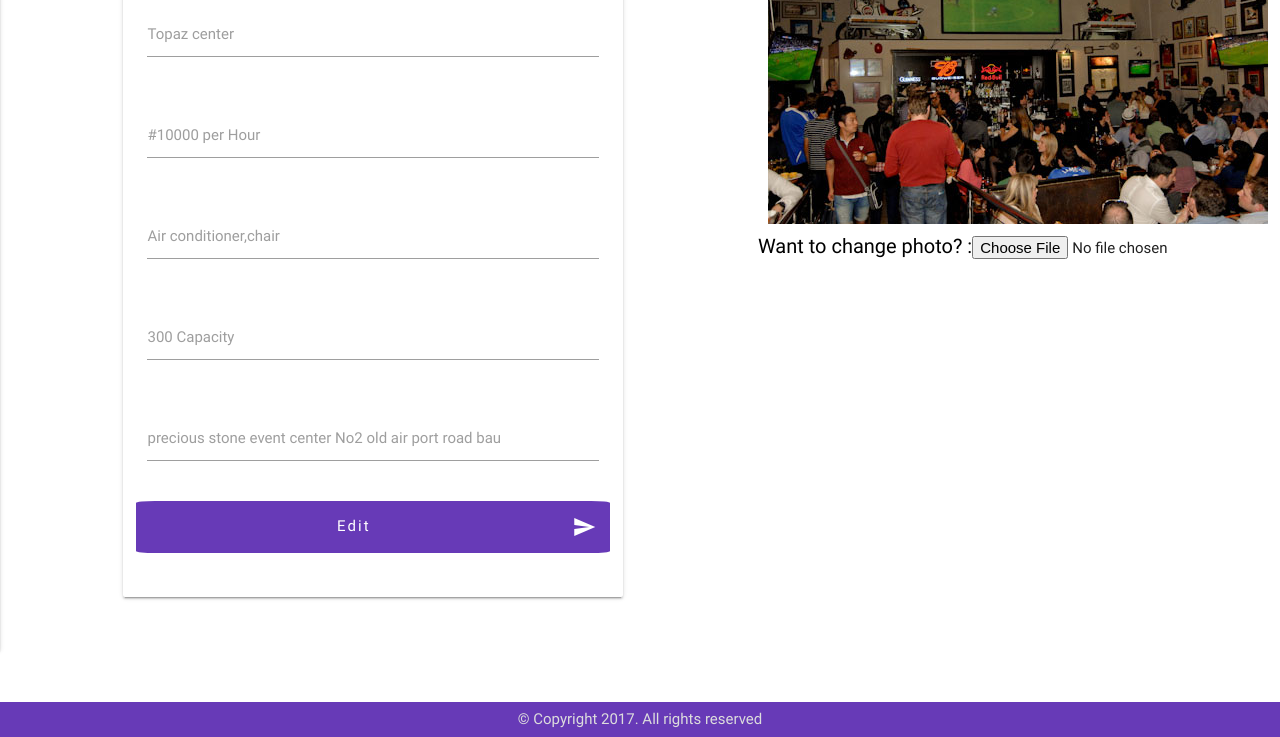
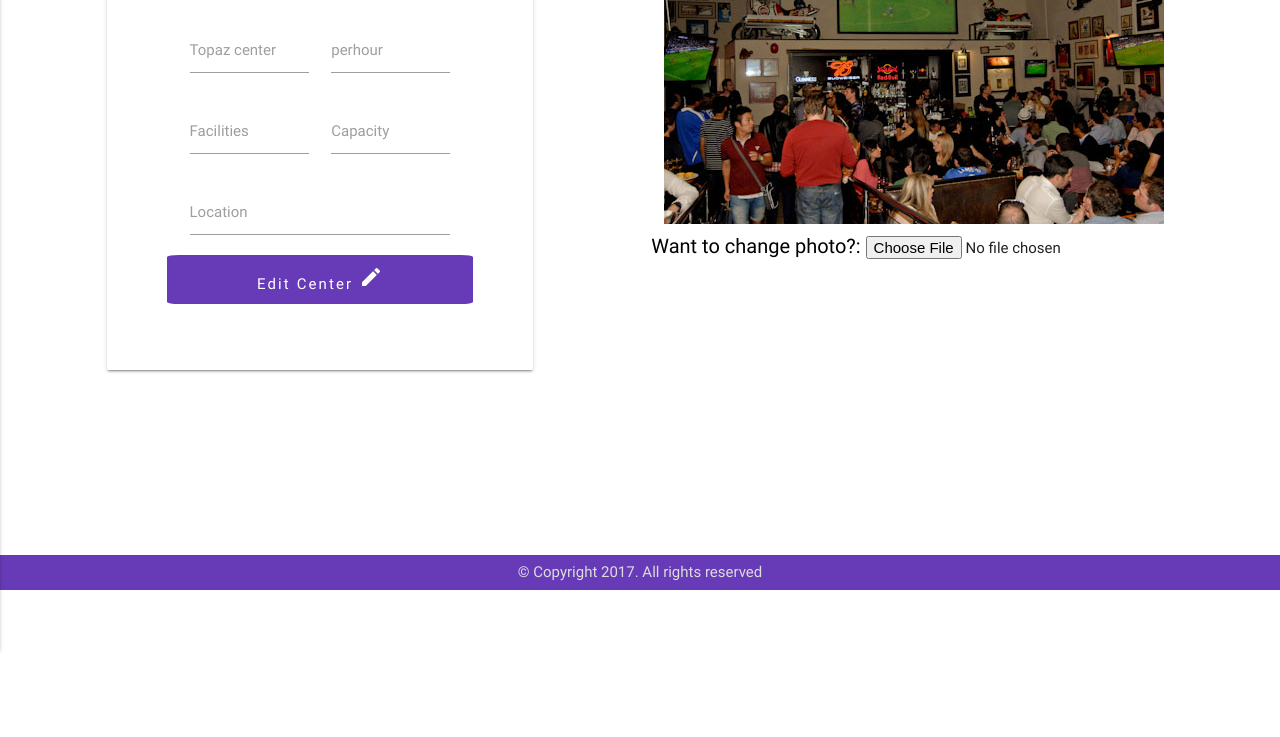
Before and after one commit to habibaudu/EventManager, a plain HTML site: page template/editCenter.html in a window 1280 px wide. Shown: the part 210-947 px from the top of the page. After the commit the page ends 800 px from the top, so only its background shows below. Drawn offline with nearby package versions, Linux system fonts and the light colour scheme.

Commit message:
modified register.html,index.html,editCenter.html,details.html,addCenter.html,add.html

```diff
--- a/template/editCenter.html
+++ b/template/editCenter.html
@@ -45,53 +45,55 @@
   </script>
 <main>
 
-    <div class="row" id="editt">
-    <div class="col s12 m7 l7">
-      <form class="">
+<div class="row" id="editt">
 
-     <div class="container">
+    <div class="col s12 m6 l6" >
+
+    <div class="container">
 			<div class="row signup-form center-align valign-wrapper">
 				<div class="col s12 m12">
 					<div class="card">
 						<div class="card-content">
-							<span class="card-title"><h4 class="center-heading">Topaz Center</h4></span>
+							<span class="card-title"><h4 class="center-heading2"><em>Edit Center</em></h4></span>
 							<form class="container">
 								<div class="row">
-									<div class="input-field col s12">
-										<input id="Center"  type="text" class="validate" />
+									<div class="input-field col s6">
+										<input id="Center" type="text" class="validate" />
 										<label for="email">Topaz center</label>
 									</div>
-								</div>
-								<div class="row">
-									<div class="input-field col s12">
+
+
+									<div class="input-field col s6">
 										<input id="Cost" type="text" class="validate" />
-										<label for="Cost">#10000 per Hour</label>
+										<label for="Cost"> perhour</label>
 									</div>
-								</div>
-                <div class="row">
-									<div class="input-field col s12">
+
+
+									<div class="input-field col s6">
 										<input id="Facilities" type="text" class="validate" />
-										<label for="Facilities">Air conditioner,chair</label>
+										<label for="Facilities">Facilities</label>
 									</div>
-								</div>
 
-                <div class="row">
-									<div class="input-field col s12">
+
+
+									<div class="input-field col s6">
 										<input id="Capacity" type="text" class="validate" />
-										<label for="Capacity">300 Capacity</label>
+										<label for="Capacity">Capacity</label>
 									</div>
-								</div>
-                 <div class="row">
+
+
 									<div class="input-field col s12">
 										<input id="Location" type="text" class="validate" />
-										<label for="Location">precious stone event center No2 old air port road bau</label>
+										<label for="Location">Location</label>
 									</div>
-								</div>
+
+
 								<div class="row center-align">
-									<button class="signbtn4" type="submit" name="action"> Edit
-										<i class="material-icons right">send</i>
+									<button class="signbtn4" type="submit" name="action">Edit Center
+										<i class="material-icons ">edit</i>
 									</button>
 								</div>
+                </div>
 							</form>
 						</div>
 					</div>
@@ -102,12 +104,13 @@
 
 
 
-    <div class="col s12 m5 l5">
+
+    <div class="col s12 m6 l6">
       <div id="centerpix2">
         <img src="images/soccerview1.jpg"/>
 
       </div>
-      <label>Want to change photo? :</label><input type="file" name="pic"/>
+      <label>Want to change photo?: </label><input type="file" name="pic"/>
     </div>
     </div>
 
```
Also changed, not shown: template/add.html (+2 -2 lines), template/addCenter.html (+5 -5 lines), template/details.html (+6 -6 lines), template/index.html (+2 -2 lines), template/register.html (+1 -1 lines).
